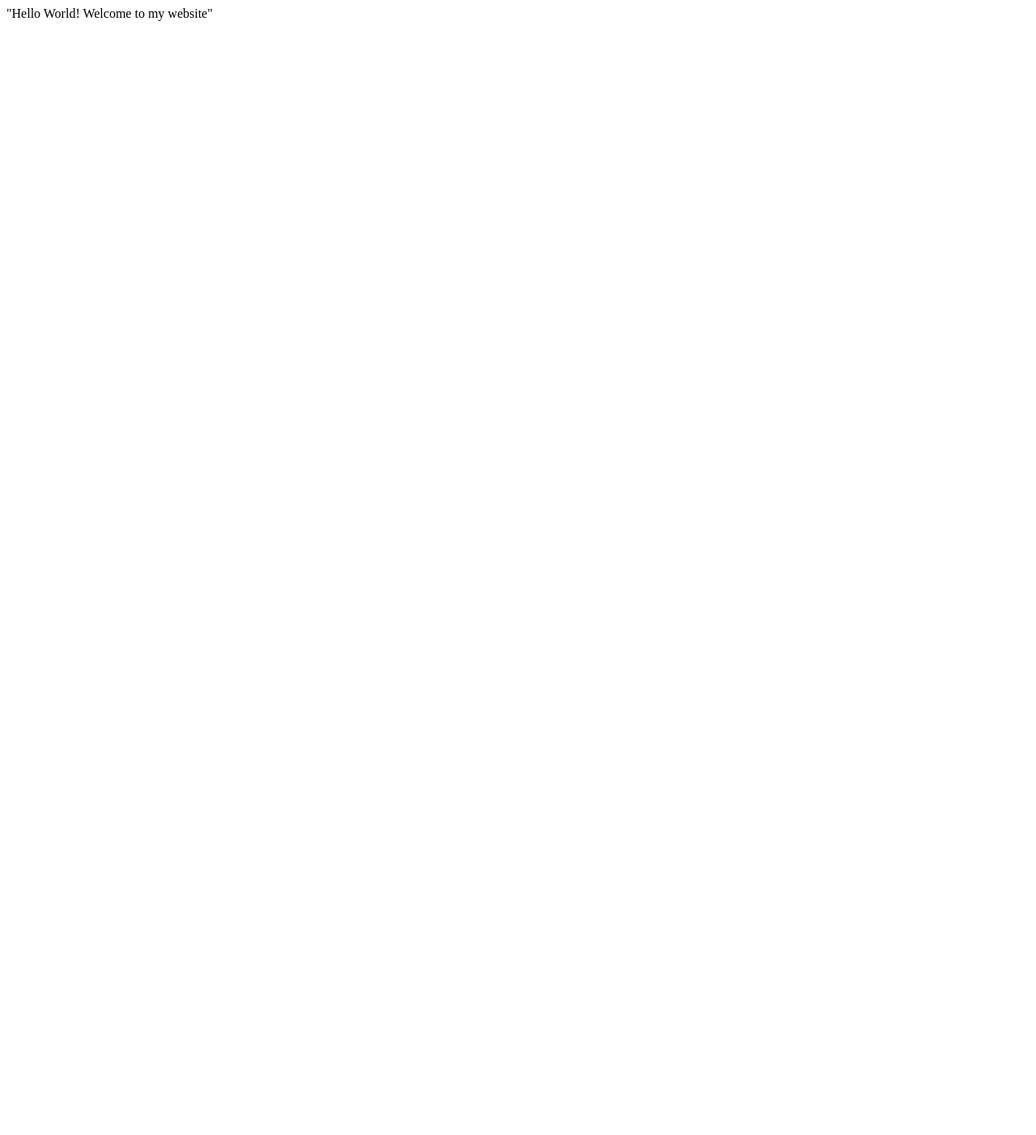
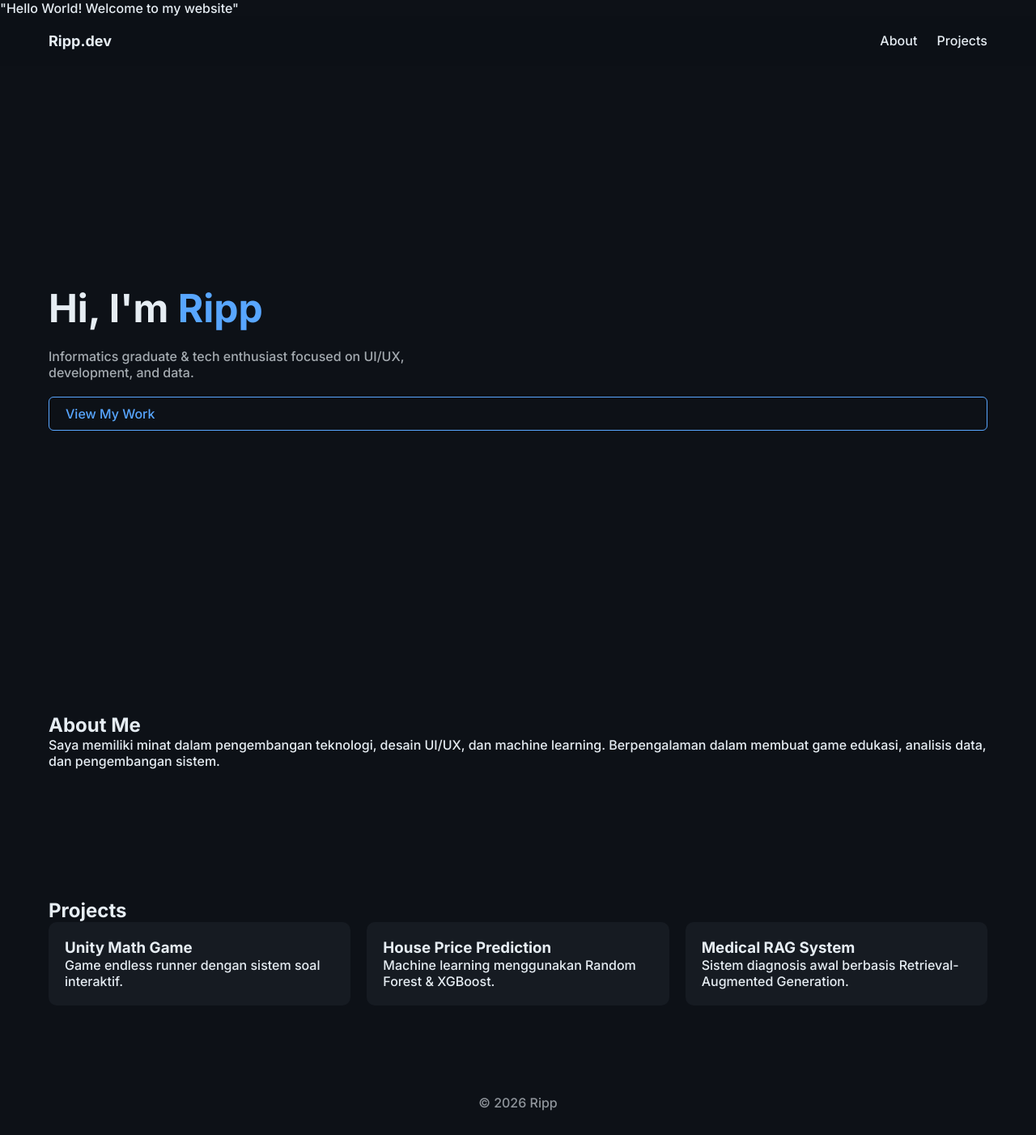
Before and after one commit to ariefky/ariefky.github.io, a plain HTML site: page index.html in a window 1280 px wide. Shown: the whole page at 81% size. Before the commit the page ends 800 px from the top, so only its background shows below. Drawn offline with Linux system fonts and the light colour scheme.

Commit message:
Update index.html

```diff
--- a/index.html
+++ b/index.html
@@ -1 +1,168 @@
 "Hello World! Welcome to my website"
+<!DOCTYPE html>
+<html lang="en">
+<head>
+  <meta charset="UTF-8">
+  <title>Ripp Portfolio</title>
+  <meta name="viewport" content="width=device-width, initial-scale=1.0">
+
+  <!-- Google Font -->
+  <link href="https://fonts.googleapis.com/css2?family=Inter:wght@300;500;700&display=swap" rel="stylesheet">
+
+  <style>
+    * {
+      margin: 0;
+      padding: 0;
+      box-sizing: border-box;
+      font-family: 'Inter', sans-serif;
+    }
+
+    body {
+      background: #0d1117;
+      color: #e6edf3;
+    }
+
+    header {
+      display: flex;
+      justify-content: space-between;
+      padding: 20px 60px;
+      position: sticky;
+      top: 0;
+      background: rgba(13,17,23,0.8);
+      backdrop-filter: blur(10px);
+    }
+
+    header h1 {
+      font-size: 18px;
+    }
+
+    nav a {
+      margin-left: 20px;
+      text-decoration: none;
+      color: #e6edf3;
+      transition: 0.3s;
+    }
+
+    nav a:hover {
+      color: #58a6ff;
+    }
+
+    .hero {
+      height: 90vh;
+      display: flex;
+      flex-direction: column;
+      justify-content: center;
+      padding: 0 60px;
+    }
+
+    .hero h2 {
+      font-size: 48px;
+      margin-bottom: 10px;
+    }
+
+    .hero span {
+      color: #58a6ff;
+    }
+
+    .hero p {
+      max-width: 500px;
+      margin-top: 10px;
+      opacity: 0.7;
+    }
+
+    .btn {
+      margin-top: 20px;
+      display: inline-block;
+      padding: 10px 20px;
+      border: 1px solid #58a6ff;
+      color: #58a6ff;
+      text-decoration: none;
+      border-radius: 6px;
+      transition: 0.3s;
+    }
+
+    .btn:hover {
+      background: #58a6ff;
+      color: #0d1117;
+    }
+
+    section {
+      padding: 80px 60px;
+    }
+
+    .projects {
+      display: grid;
+      grid-template-columns: repeat(auto-fit, minmax(250px, 1fr));
+      gap: 20px;
+    }
+
+    .card {
+      background: #161b22;
+      padding: 20px;
+      border-radius: 10px;
+      transition: 0.3s;
+    }
+
+    .card:hover {
+      transform: translateY(-5px);
+    }
+
+    footer {
+      text-align: center;
+      padding: 30px;
+      opacity: 0.6;
+    }
+  </style>
+</head>
+<body>
+
+<header>
+  <h1>Ripp.dev</h1>
+  <nav>
+    <a href="#about">About</a>
+    <a href="#projects">Projects</a>
+  </nav>
+</header>
+
+<section class="hero">
+  <h2>Hi, I'm <span>Ripp</span></h2>
+  <p>Informatics graduate & tech enthusiast focused on UI/UX, development, and data.</p>
+  <a href="#projects" class="btn">View My Work</a>
+</section>
+
+<section id="about">
+  <h2>About Me</h2>
+  <p>
+    Saya memiliki minat dalam pengembangan teknologi, desain UI/UX, dan machine learning.
+    Berpengalaman dalam membuat game edukasi, analisis data, dan pengembangan sistem.
+  </p>
+</section>
+
+<section id="projects">
+  <h2>Projects</h2>
+  <div class="projects">
+
+    <div class="card">
+      <h3>Unity Math Game</h3>
+      <p>Game endless runner dengan sistem soal interaktif.</p>
+    </div>
+
+    <div class="card">
+      <h3>House Price Prediction</h3>
+      <p>Machine learning menggunakan Random Forest & XGBoost.</p>
+    </div>
+
+    <div class="card">
+      <h3>Medical RAG System</h3>
+      <p>Sistem diagnosis awal berbasis Retrieval-Augmented Generation.</p>
+    </div>
+
+  </div>
+</section>
+
+<footer>
+  <p>© 2026 Ripp</p>
+</footer>
+
+</body>
+</html>
```
